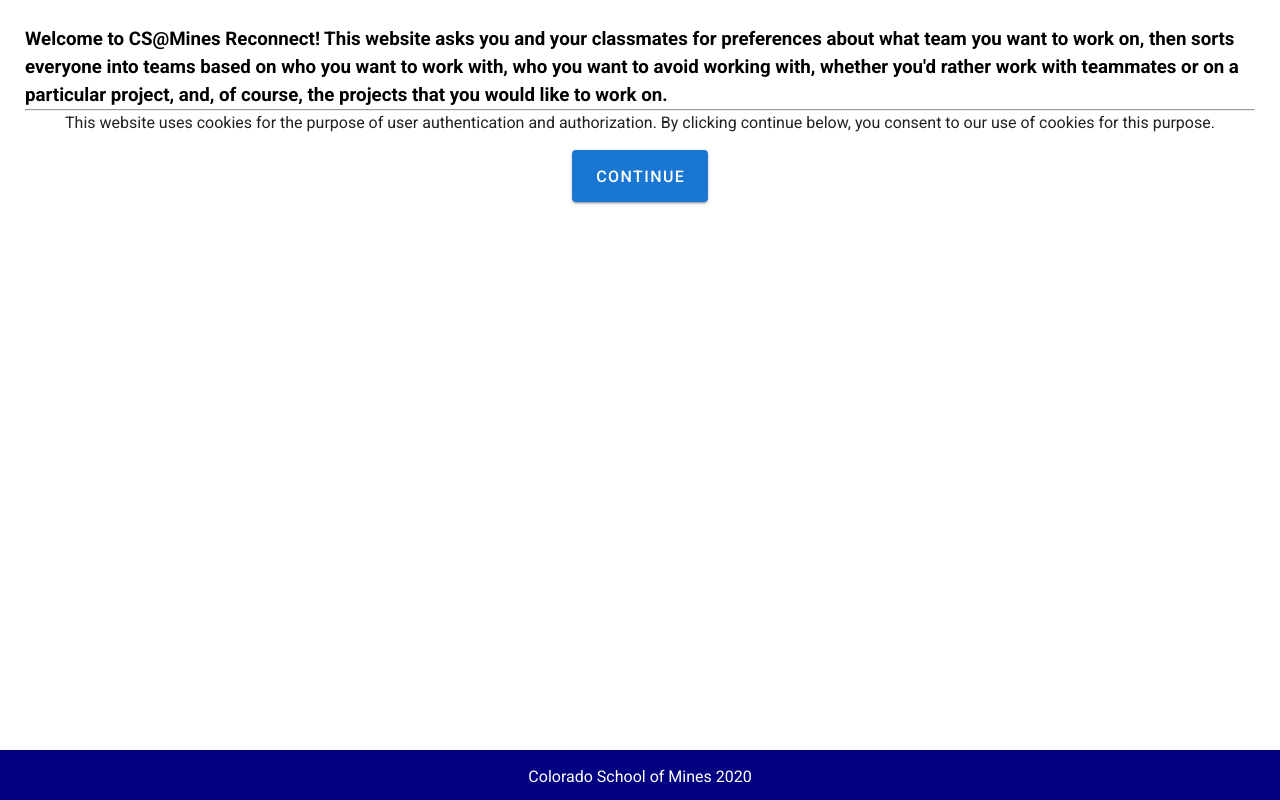
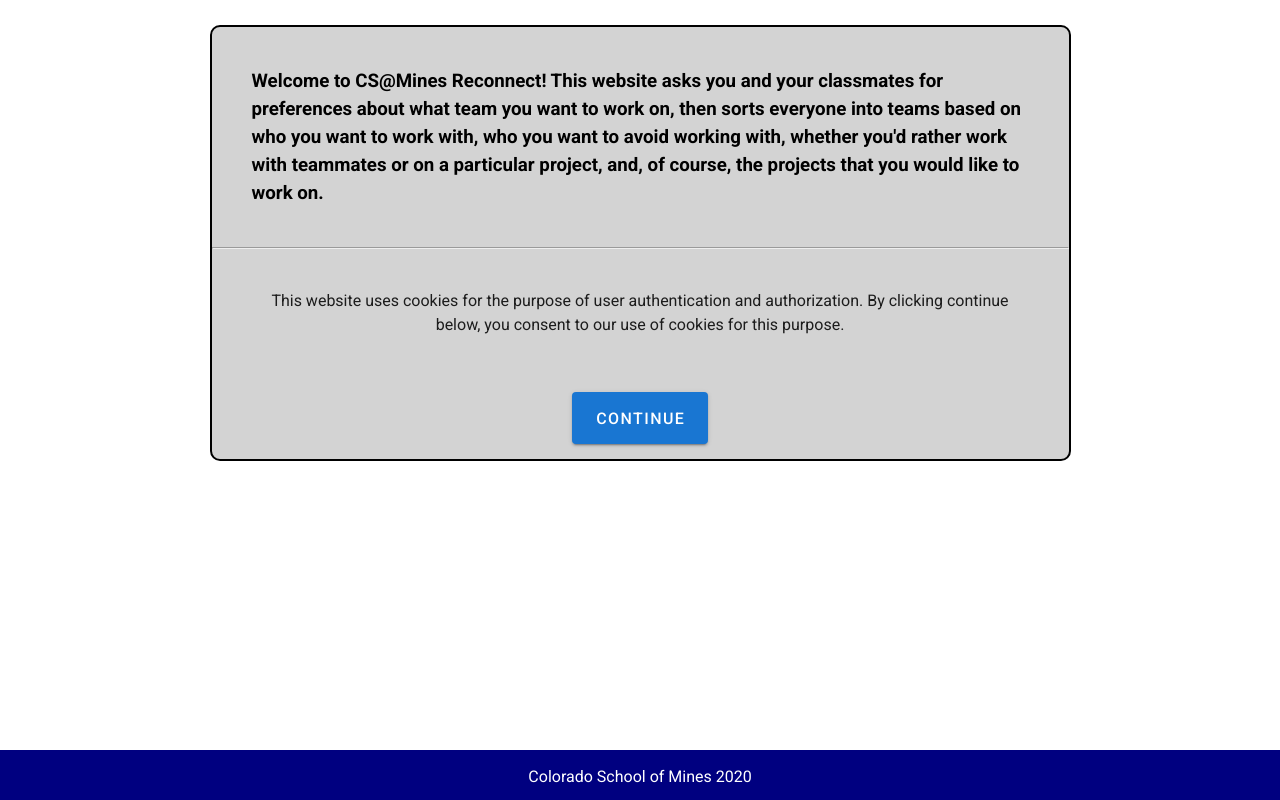
Before and after one commit to cpainterwakefield/fs-team-assembler, a Vue app in the folder reconnect/: page / in a window 1280 px wide. Built offline with nearby package versions, Linux system fonts and the light colour scheme.

Commit message:
small home.vue change

```diff
--- a/reconnect/src/views/home.vue
+++ b/reconnect/src/views/home.vue
@@ -1,12 +1,16 @@
 <template>
   <center>
-    <div>
-      <h3> Welcome to CS@Mines Reconnect! This website asks you and your classmates for preferences about what team you want to work on, then sorts everyone into teams based on who you want to work with, who you want to avoid working with, whether you'd rather work with teammates or on
+    <div class = "message">
+      <div class = "main">
+        <h3> Welcome to CS@Mines Reconnect! This website asks you and your classmates for preferences about what team you want to work on, then sorts everyone into teams based on who you want to work with, who you want to avoid working with, whether you'd rather work with teammates or on
 a particular project, and, of course, the projects that you would like to work on.</h3>
+      </div>
       <hr>
-      <span> This website uses cookies for the purpose of user authentication and authorization. By clicking continue below, you consent to our use of cookies for this purpose.</span>
+      <div class="cookie">
+        <span > This website uses cookies for the purpose of user authentication and authorization. By clicking continue below, you consent to our use of cookies for this purpose.</span>
+      </div>
+      <v-btn class="primary" x-large color='primary' href="/login">Continue</v-btn>
     </div>
-    <v-btn class="primary" x-large color='primary' href="/login">Continue</v-btn>
   </center>
 </template>
 
@@ -28,4 +32,21 @@
 
 
 <style>
+  .message {
+    width: 70%;
+    border: 2px solid black;
+    border-radius: 10px;
+    background: #D3D3D3;
+  }
+
+  .main {
+    padding: 15px;
+    margin: 25px;
+  }
+
+  .cookie {
+    padding: 15px;
+    margin: 25px;
+  }
+
 </style>
```
